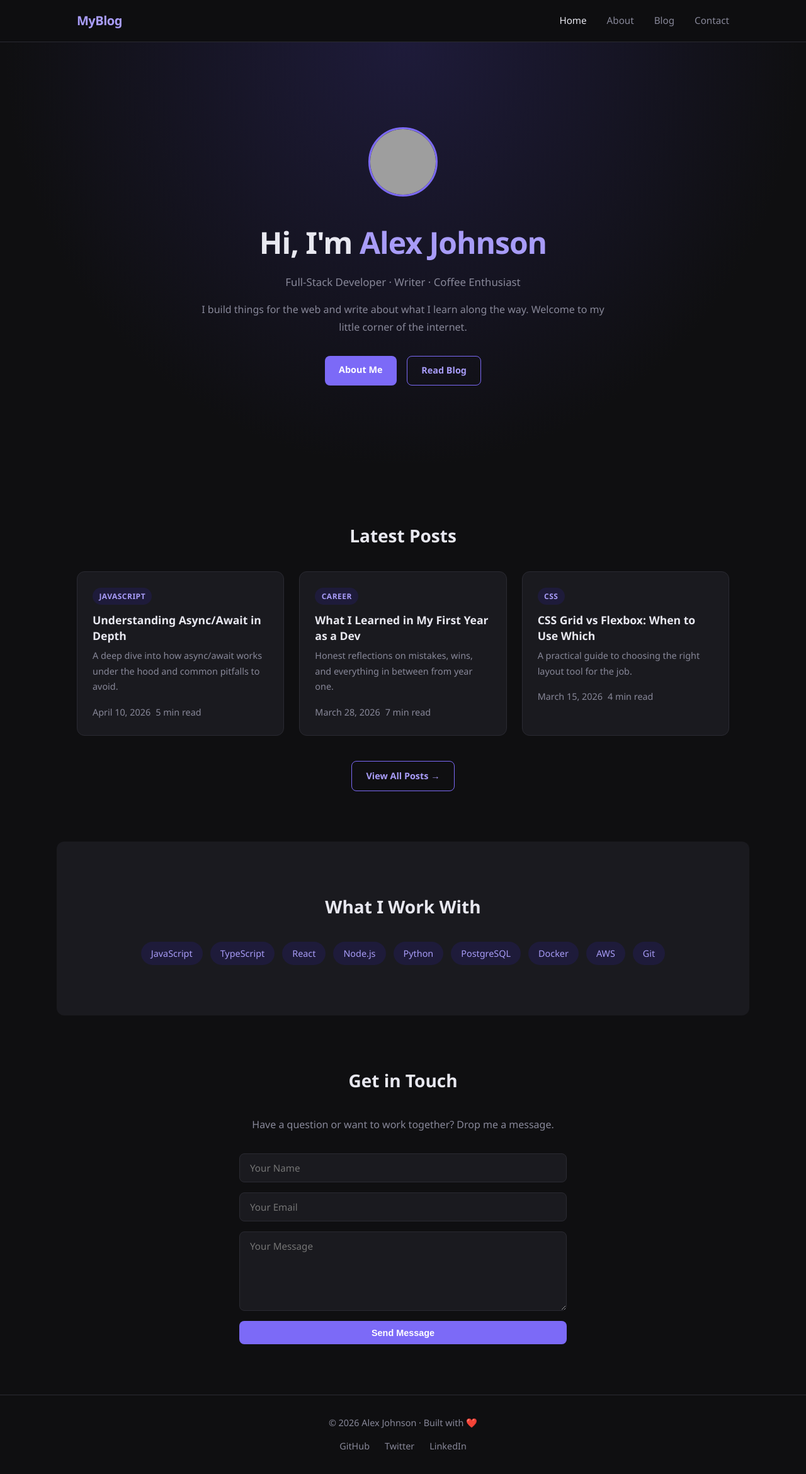
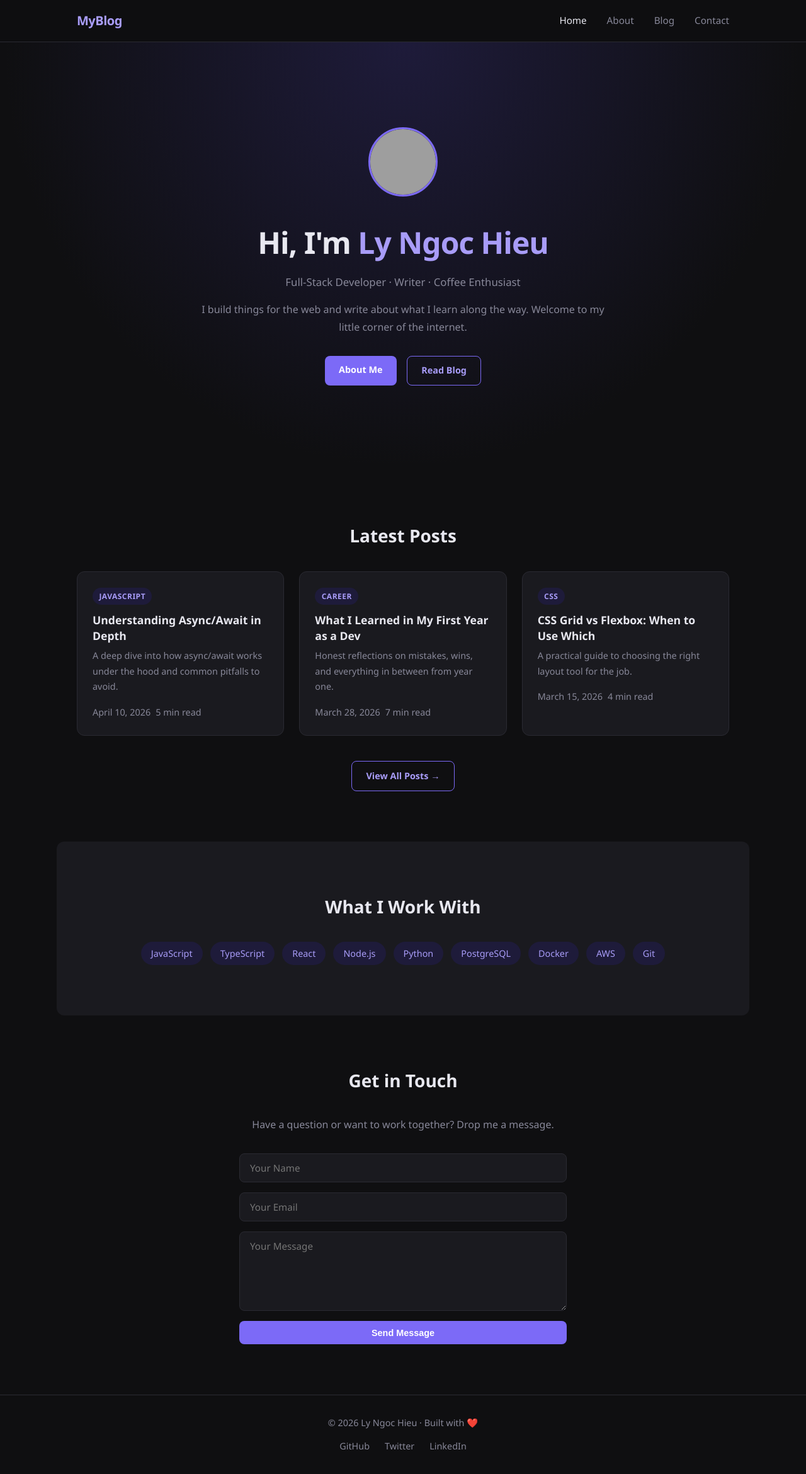
Before and after one commit to ngochieu45/blog, a plain HTML site: page index.html in a window 1280 px wide. Shown: the whole page at 63% size. Drawn offline with Linux system fonts and the light colour scheme; grey boxes are pictures that could not be loaded.

Commit message:
update name

```diff
--- a/index.html
+++ b/index.html
@@ -1,11 +1,13 @@
 <!DOCTYPE html>
 <html lang="en">
+
 <head>
     <meta charset="UTF-8" />
     <meta name="viewport" content="width=device-width, initial-scale=1.0" />
     <title>My Blog</title>
     <link rel="stylesheet" href="style.css" />
 </head>
+
 <body>
     <header>
         <nav>
@@ -22,9 +24,10 @@
     <section class="hero">
         <div class="hero-content">
             <img src="https://api.dicebear.com/7.x/avataaars/svg?seed=myblog" alt="Avatar" class="avatar" />
-      <h1>Hi, I'm <span class="highlight">Alex Johnson</span></h1>
+            <h1>Hi, I'm <span class="highlight">Ly Ngoc Hieu</span></h1>
             <p class="tagline">Full-Stack Developer · Writer · Coffee Enthusiast</p>
-      <p class="bio">I build things for the web and write about what I learn along the way. Welcome to my little corner of the internet.</p>
+            <p class="bio">I build things for the web and write about what I learn along the way. Welcome to my little
+                corner of the internet.</p>
             <div class="hero-btns">
                 <a href="about.html" class="btn btn-primary">About Me</a>
                 <a href="blog.html" class="btn btn-outline">Read Blog</a>
@@ -87,7 +90,7 @@
     </section>
 
     <footer>
-    <p>© 2026 Alex Johnson · Built with ❤️</p>
+        <p>© 2026 Ly Ngoc Hieu · Built with ❤️</p>
         <div class="social-links">
             <a href="#">GitHub</a>
             <a href="#">Twitter</a>
@@ -95,4 +98,5 @@
         </div>
     </footer>
 </body>
+
 </html>
```
Lines whose indentation alone changed are shown as unchanged.
